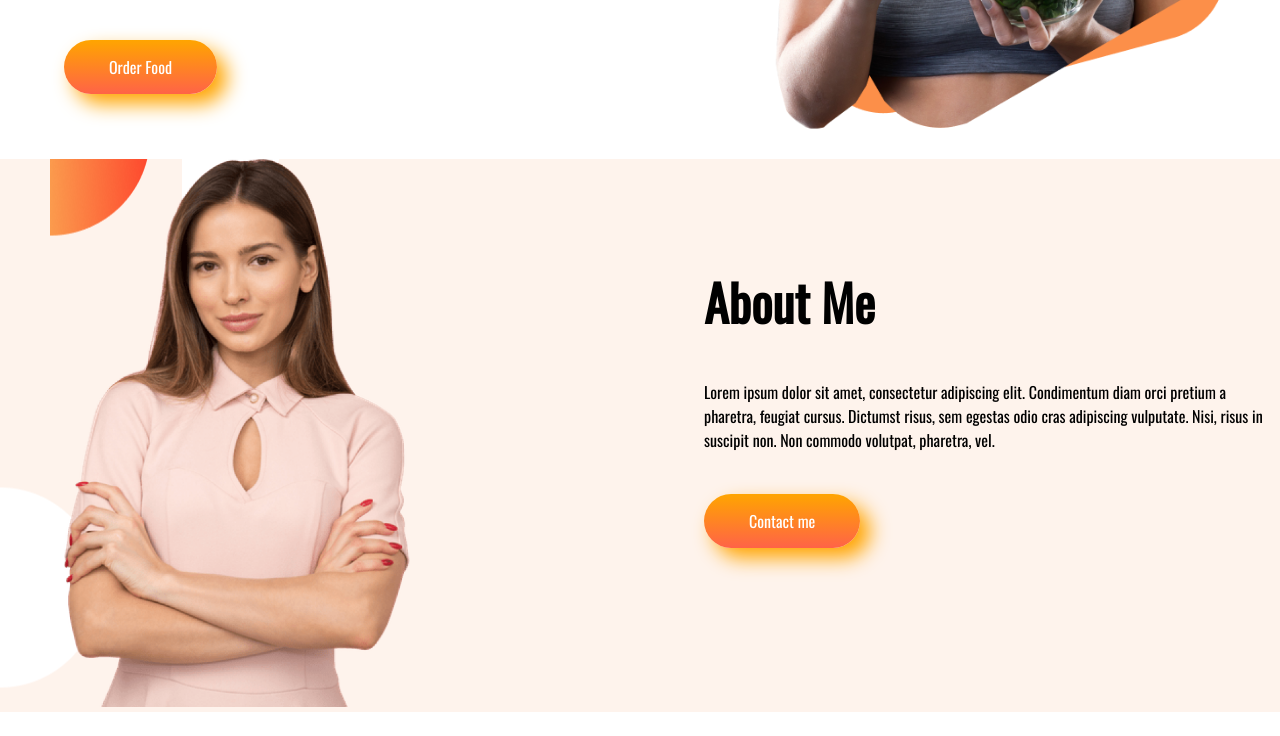
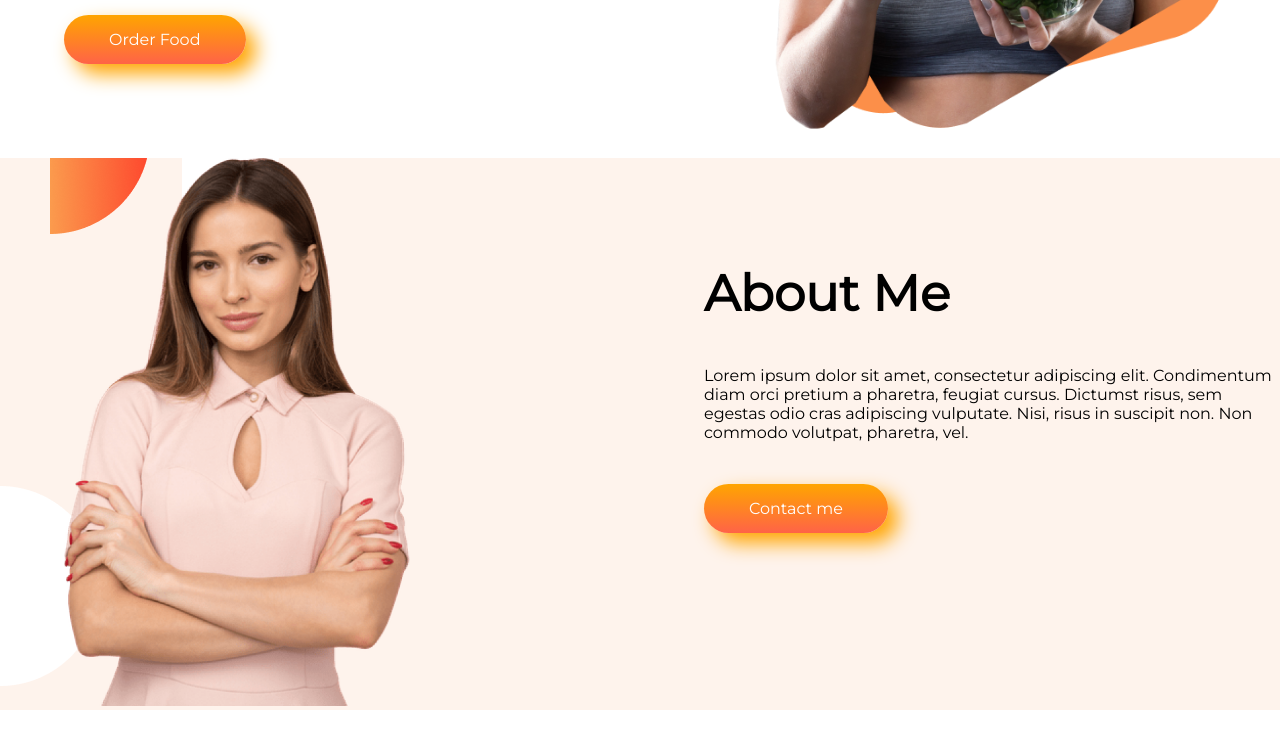
Before and after one commit to Showkatulislam/foodproject, a plain HTML site: page index.html in a window 1280 px wide. Shown: the part 520-1256 px from the top of the page. Drawn offline with nearby package versions, Linux system fonts and the light colour scheme.

Commit message:
font family change

```diff
--- a/index.html
+++ b/index.html
@@ -9,7 +9,7 @@
     <link rel="stylesheet" href="style.css">
     <link rel="preconnect" href="https://fonts.googleapis.com">
     <link rel="preconnect" href="https://fonts.gstatic.com" crossorigin>
-    <link href="https://fonts.googleapis.com/css2?family=Oswald&display=swap" rel="stylesheet">
+    <link href="https://fonts.googleapis.com/css2?family=Montserrat&display=swap" rel="stylesheet">
 </head>
 
 <body>
--- a/style.css
+++ b/style.css
@@ -1,5 +1,5 @@
 body{
-    font-family: 'Oswald', sans-serif;
+    font-family: 'Montserrat', sans-serif;
     margin: 0;
     padding: 0;
 }
```
